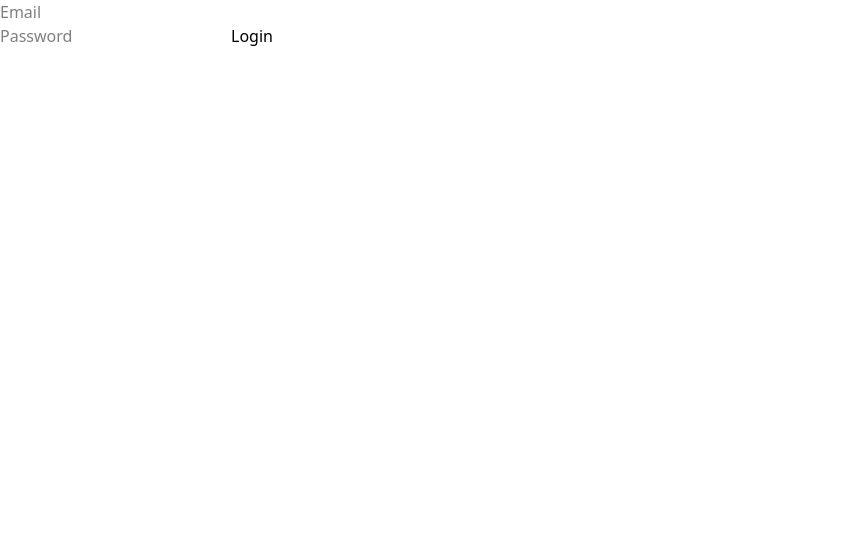
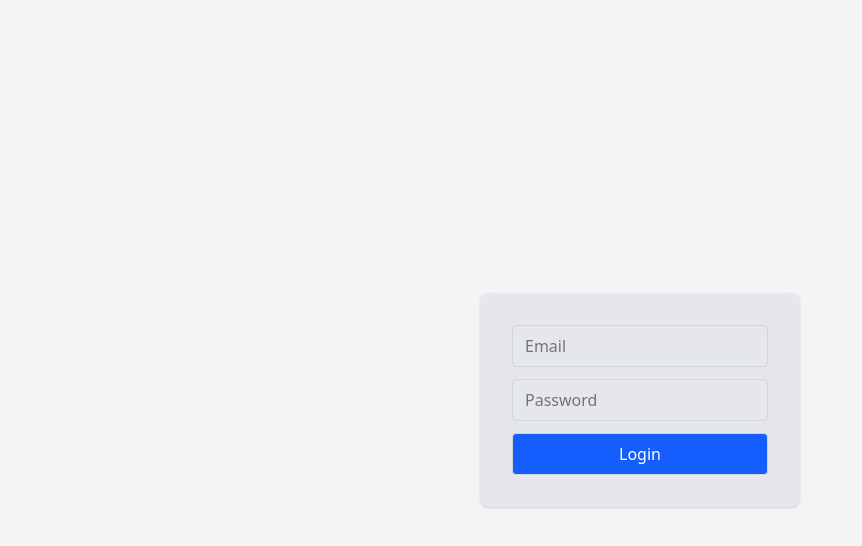
Before and after one commit to zaru-noodles/notelock, a Next.js app: page /login-page in a window 1280 px wide. Shown: the top 546 px of the page, without its empty margins (0-862 px from the left). Built offline with nearby package versions, Linux system fonts and the light colour scheme.

Commit message:
Replaced <div> with <form>, added minimal styling

```diff
--- a/app/(public)/login-page/page.tsx
+++ b/app/(public)/login-page/page.tsx
@@ -1,5 +1,9 @@
 import LoginForm from "@/app/components/auth/LoginForm";
 
 export default function Login() {
-  return <LoginForm />;
+  return (
+    <div className="flex flex-col justify-center items-center h-screen bg-gray-100">
+      <LoginForm />
+    </div>
+  );
 }
--- a/app/components/auth/LoginForm.tsx
+++ b/app/components/auth/LoginForm.tsx
@@ -4,12 +4,18 @@ import { useRouter } from "next/navigation";
 import { LoginRequest } from "@/types/api";
 
 export default function LoginForm() {
-  const [loginRequest, setLoginRequest] = useState({ email: "", password: "" });
+  const [loginRequest, setLoginRequest] = useState<LoginRequest>({
+    email: "",
+    password: "",
+  });
   const [error, setError] = useState("");
+  const [loading, setLoading] = useState(false);
   const router = useRouter();
 
-  const handleLogin = async () => {
+  const handleLogin = async (e: React.SyntheticEvent) => {
+    e.preventDefault();
     setError("");
+    setLoading(true);
     try {
       const response = await fetch("/api/auth/login", {
         method: "POST",
@@ -26,12 +32,18 @@ export default function LoginForm() {
       }
     } catch {
       setError("Please try again.");
+    } finally {
+      setLoading(false);
     }
   };
 
   return (
-    <div>
+    <form
+      onSubmit={handleLogin}
+      className="flex flex-col gap-3 w-80 p-8 bg-gray-200 rounded-lg shadow"
+    >
       <input
+        className="border border-gray-300 rounded px-3 py-2 focus:border-blue-500 focus:outline-none"
         type="email"
         value={loginRequest.email}
         onChange={(e) =>
@@ -39,8 +51,8 @@ export default function LoginForm() {
         }
         placeholder="Email"
       />
-      <br />
       <input
+        className="border border-gray-300 rounded px-3 py-2 focus:border-blue-500 focus:outline-none"
         type="password"
         value={loginRequest.password}
         onChange={(e) =>
@@ -48,8 +60,14 @@ export default function LoginForm() {
         }
         placeholder="Password"
       />
-      {error && <p>{error}</p>}
-      <button onClick={handleLogin}>Login</button>
-    </div>
+      {error && <p className="text-red-400 font-bold">{error}</p>}
+      <button
+        className="border border-gray-300 rounded px-3 py-2 bg-blue-600 text-white hover:bg-blue-700 disabled:bg-gray-300"
+        type="submit"
+        disabled={loading}
+      >
+        {loading ? "Logging in" : "Login"}
+      </button>
+    </form>
   );
 }
```
